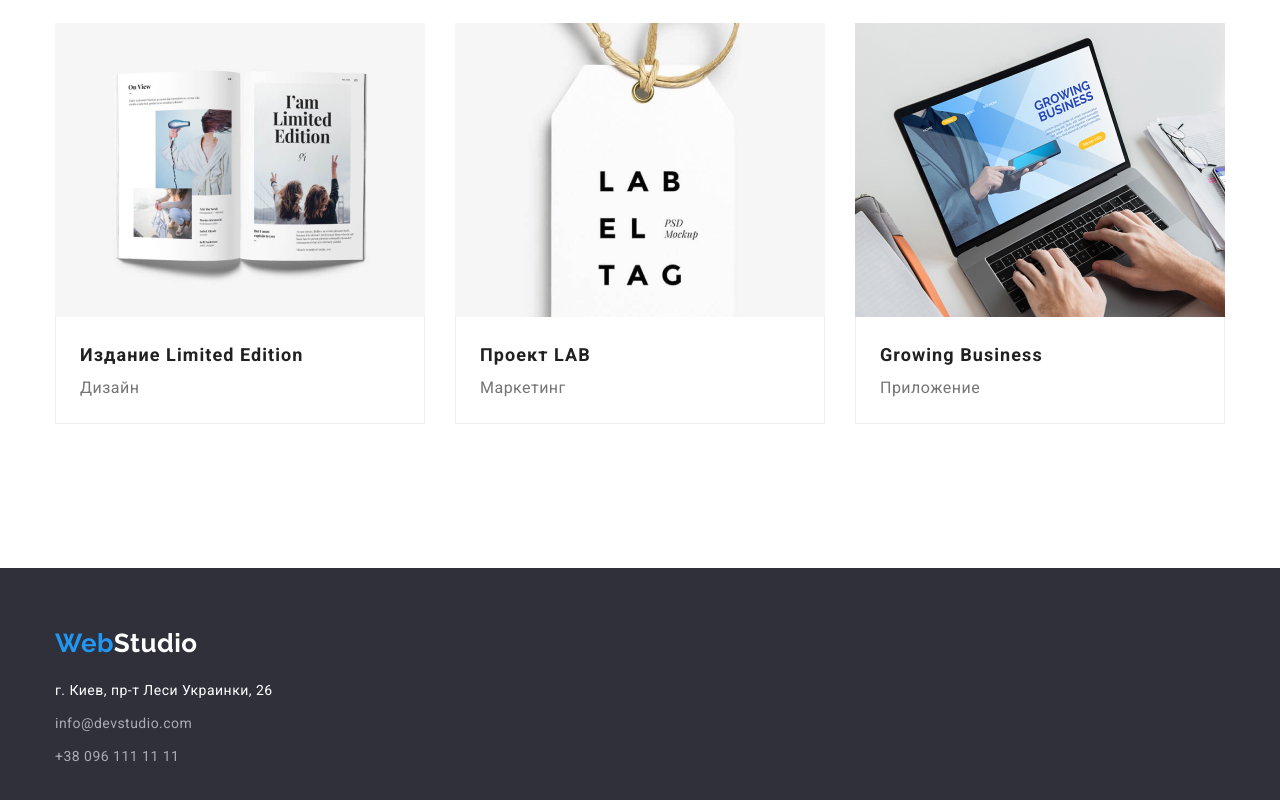
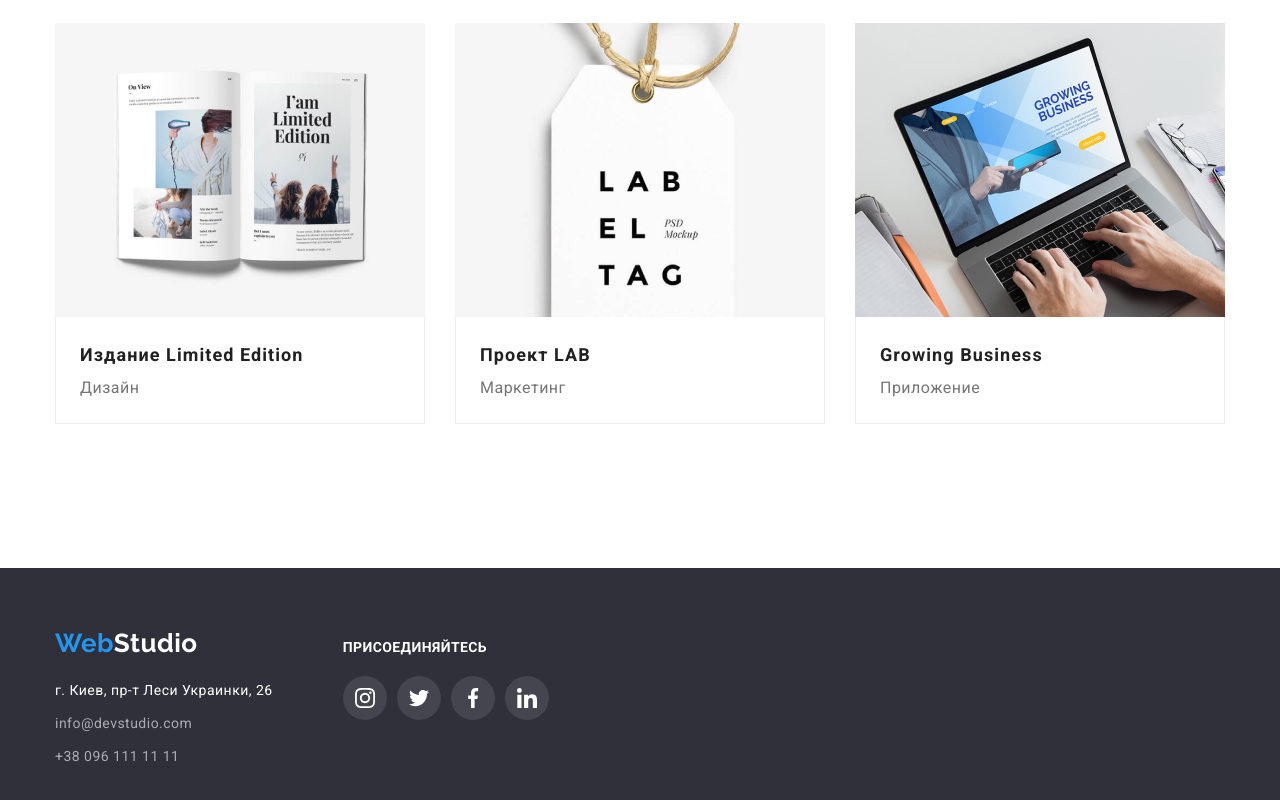
Before and after one commit to movitalii/goit-markup-hw-04, a plain HTML site: page portfolio.html in a window 1280 px wide. Shown: the part 1103-1903 px from the top of the page. Drawn offline with nearby package versions, Linux system fonts and the light colour scheme.

Commit message:
Завершив студію

```diff
--- a/CSS/styles.css
+++ b/CSS/styles.css
@@ -89,7 +89,7 @@ p {
     display: flex;
 }
 
-.site-nav .item + .item {
+.site-nav .item+.item {
     margin-left: 50px;
 }
 
@@ -121,7 +121,7 @@ p {
     display: flex;
 }
 
-.contacts .item + .item {
+.contacts .item+.item {
     margin-left: 30px;
 }
 
@@ -164,10 +164,10 @@ p {
     padding-bottom: 200px;
     text-align: center;
     background-color: var(--primary-footer-bg-color);
-    background-image:linear-gradient(to right,
+    background-image: linear-gradient(to right,
             rgba(47, 48, 58, 0.4),
             rgba(47, 48, 58, 0.4)),
-    url(../images/hero-background.jpg);
+        url(../images/hero-background.jpg);
     background-repeat: no-repeat;
     background-position: center;
     background-size: cover;
@@ -268,9 +268,11 @@ button {
 .astronaut::before {
     background-image: url(../images/icons/astronaut.svg);
 }
-.rules .item + .item{
+
+.rules .item+.item {
     margin-left: 30px;
 }
+
 .section-rules .title {
     margin-top: 0;
     margin-bottom: 10px;
@@ -309,7 +311,7 @@ button {
     display: flex;
 }
 
-.work .item + .item {
+.work .item+.item {
     margin-left: 30px;
 }
 
@@ -329,7 +331,7 @@ img {
     display: flex;
 }
 
-.team .mamber + .mamber {
+.team .mamber+.mamber {
     margin-left: 30px;
 }
 
@@ -338,6 +340,7 @@ img {
     box-shadow: 0px 1px 3px rgba(0, 0, 0, 0.12), 0px 1px 1px rgba(0, 0, 0, 0.14), 0px 2px 1px rgba(0, 0, 0, 0.2);
     border-radius: 0px 0px 4px 4px;
 }
+
 .section-team .title {
     margin-bottom: 50px;
     color: var(--title-text-color);
@@ -397,6 +400,7 @@ img {
 .socials.item:not(:last-child) {
     margin-right: 10px;
 }
+
 .socials.item {
     margin-bottom: 30px;
 }
@@ -440,6 +444,7 @@ img {
 .clients-link:focus {
     border-color: #2196F3;
 }
+
 .clients-link:hover .clients-icon,
 .clients-link:focus .clients-icon {
     fill: #2196F3;
@@ -449,7 +454,7 @@ img {
     fill: #AFB1B8;
 }
 
-.clients .item +.item {
+.clients .item+.item {
     margin-left: 30px;
 }
 
@@ -483,12 +488,14 @@ img {
     line-height: 1.71;
 }
 
-.footer .list {
+.footer-list {
     padding: 0;
 }
+
 .footer .adress {
     margin-bottom: 9px;
 }
+
 .footer .link {
     display: inline-block;
     color: var(--primary-footer-text-color);
@@ -504,9 +511,76 @@ img {
     color: var(--accent-color);
 }
 
-.footer .item:not(:last-child) {
+.footer-item:not(:last-child) {
     margin-bottom: 9px;
 }
+
+.footer .adress {
+    display: block;
+}
+
+.footer .container {
+    display: flex;
+}
+
+.join-list {
+    display: flex;
+}
+
+.join-footer .title {
+    margin-bottom: 20px;
+
+
+    font-weight: 700;
+    font-size: 14px;
+    line-height: 1.14;
+    letter-spacing: 0.03em;
+    text-transform: uppercase;
+
+    color: #FFFFFF;
+}
+
+.join-footer  {
+    margin-left: 70px;
+}
+
+.join-list {
+    display: flex;
+    justify-content: center;
+    align-items: center;
+}
+
+.join-link {
+    display: flex;
+    align-items: center;
+    justify-content: center;
+    width: 44px;
+    height: 44px;
+
+    background-color:rgba(255, 255, 255, 0.1);;
+    color: #FFFFFF;
+
+    border-radius: 50%;
+}
+
+.join-link:hover,
+.join-link:focus {
+    background-color: #2196F3;
+    color: #FFFFFF;
+}
+
+.join.item:not(:last-child) {
+    margin-right: 10px;
+}
+
+.join-icon {
+    fill: currentColor;
+}
+
+.container-footer {
+    align-items: baseline;
+}
+
 
 /* Портфолио */
 
@@ -529,7 +603,7 @@ img {
     box-shadow: 0px 3px 1px rgba(0, 0, 0, 0.1), 0px 1px 2px rgba(0, 0, 0, 0.08), 0px 2px 2px rgba(0, 0, 0, 0.12);
 }
 
-.filter .item + .item {
+.filter .item+.item {
     margin-left: 8px;
 }
 
@@ -571,7 +645,7 @@ img {
 }
 
 .projects .title {
-     color: var(--title-text-color);
+    color: var(--title-text-color);
 
     font-weight: 700;
     font-size: 18px;
--- a/portfolio.html
+++ b/portfolio.html
@@ -127,22 +127,60 @@
 
 <!--Футер-->
 <footer class="footer">
-    <div class="container">
+    <div class="container container-footer">
+        <div class="footer-adress">
             <a href="./index.html" class="logo">
                 Web<span>Studio</span>
             </a>
 
-        <address class="adress">
+            <adress class="adress">
                 г. Киев, пр-т Леси Украинки, 26
-        </address>
+            </adress>
 
             <address>
-            <ul class="footer list">
-                <li class="item"><a href="mailto:info@devstudio.com" class="link">info@devstudio.com</a></li>
-                <li class="item"><a href="tel:380961111111" class="link">+38 096 111 11 11</a></li>
+                <ul class="footer-list list">
+                    <li class="footer-item"><a href="mailto:info@devstudio.com" class="link">info@devstudio.com</a></li>
+                    <li class="footer-item"><a href="tel:380961111111" class="link">+38 096 111 11 11</a></li>
                 </ul>
             </address>
         </div>
+
+        <div class="join-footer">
+            <h3 class="title">присоединяйтесь</h3>
+            <ul class="list join-list">
+                <li class="join item">
+                    <a class="join-link" href="" target="_blank" rel="noopener noreferrer"
+                        aria-label="иконка instagram">
+                        <svg class="join-icon" width="20" height="20">
+                            <use href="./images/sprite.svg#icon-instagram"></use>
+                        </svg>
+                    </a>
+                </li>
+                <li class="join item">
+                    <a class="join-link" href="" target="_blank" rel="noopener noreferrer" aria-label="иконка twitter">
+                        <svg class="join-icon" width="20" height="20">
+                            <use href="./images/sprite.svg#icon-twitter"></use>
+                        </svg>
+                    </a>
+                </li>
+                <li class="join item">
+                    <a class="join-link" href="" target="_blank" rel="noopener noreferrer" aria-label="иконка facebook">
+                        <svg class="join-icon" width="20" height="20">
+                            <use href="./images/sprite.svg#icon-facebook"></use>
+                        </svg>
+                    </a>
+                </li>
+                <li class="join item">
+                    <a class="join-link" href="" target="_blank" rel="noopener noreferrer" aria-label="иконка linkedin">
+                        <svg class="join-icon" width="20" height="20">
+                            <use href="./images/sprite.svg#icon-linkedin"></use>
+                        </svg>
+                    </a>
+                </li>
+            </ul>
+        </div>
+    </div>
+
 </footer>
 
 </body>
```
Also changed, not shown: index.html (+83 -51 lines). Lines whose indentation alone changed are shown as unchanged.
